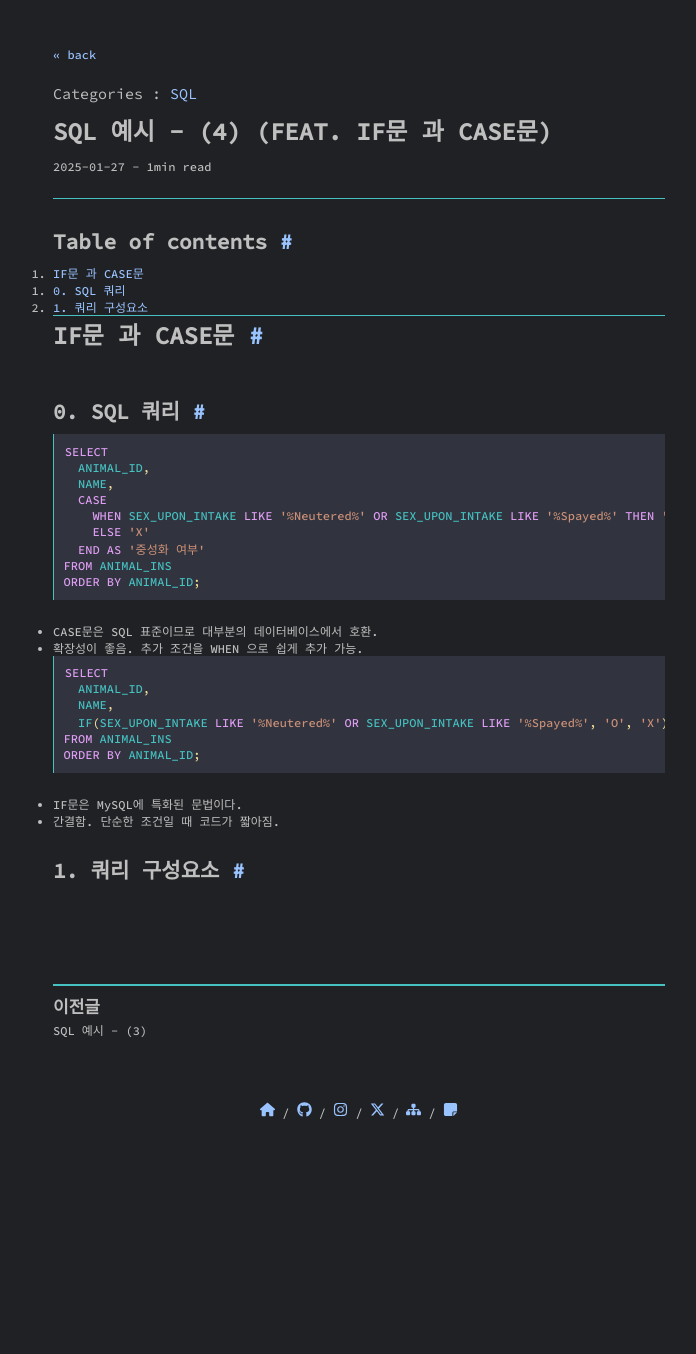
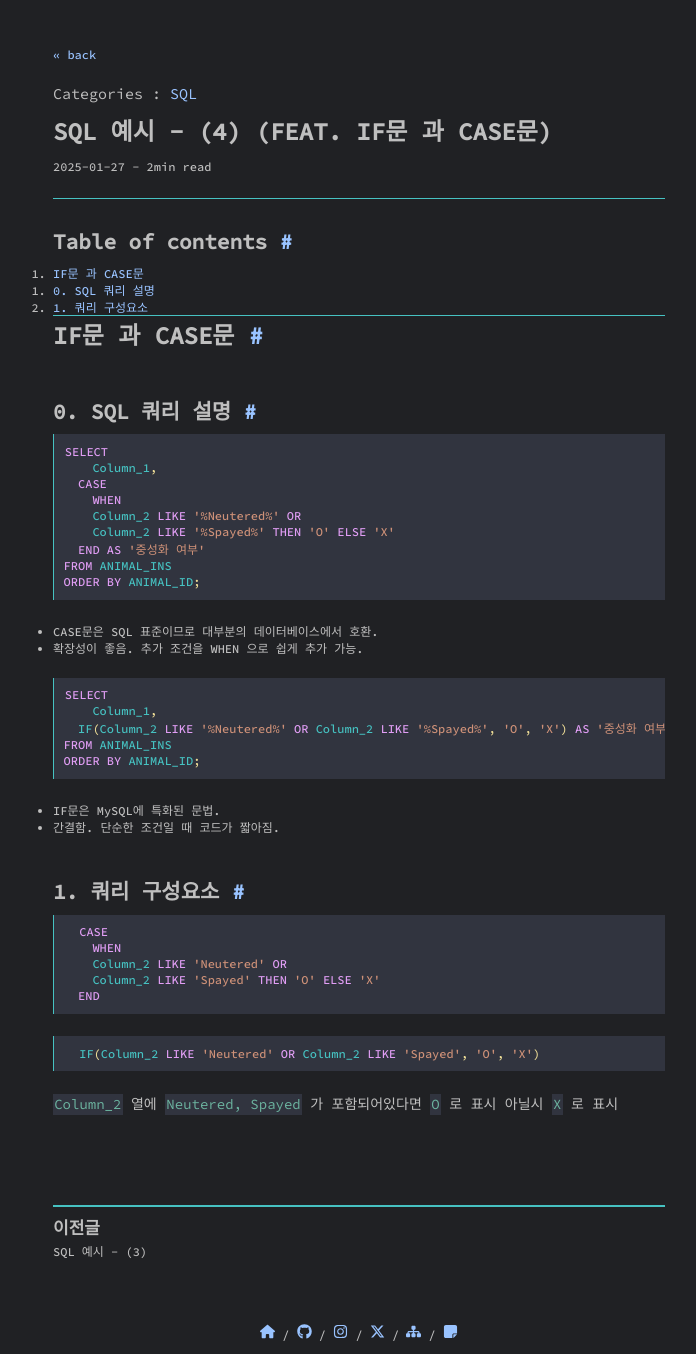
Before and after one commit to pozuhtuhv/pozuhtuhv.github.io, a Jekyll site: the page built from _posts/2025-01-27-sql-example-(4).md, in a window 1280 px wide. Shown: the whole page, without its empty margins (281-977 px from the left). Built offline with Jekyll 4.4.1, drawn with Linux system fonts in a browser that asks for light colours; some web fonts are replaced; comment, search, counter and statistics services are not loaded; before the commit the page ends 1132 px from its top, so only the background shows below that.

Commit message:
(upload) modify

````diff
--- a/_posts/2025-01-27-sql-example-(4).md
+++ b/_posts/2025-01-27-sql-example-(4).md
@@ -22,36 +22,49 @@ tag: [sql, example, question]
 
 # IF문 과 CASE문
 
-## 0. SQL 쿼리
+## 0. SQL 쿼리 설명
 ```sql
 SELECT
-  ANIMAL_ID,
-  NAME,
+    Column_1,
   CASE
-    WHEN SEX_UPON_INTAKE LIKE '%Neutered%' OR SEX_UPON_INTAKE LIKE '%Spayed%' THEN 'O'
-    ELSE 'X'
+    WHEN
+    Column_2 LIKE '%Neutered%' OR
+    Column_2 LIKE '%Spayed%' THEN 'O' ELSE 'X'
   END AS '중성화 여부'
 FROM ANIMAL_INS
 ORDER BY ANIMAL_ID;
 ```
 <br>
-
 - CASE문은 SQL 표준이므로 대부분의 데이터베이스에서 호환.
 - 확장성이 좋음. 추가 조건을 WHEN 으로 쉽게 추가 가능.
+
 <br>
-
 
 ```sql
 SELECT
-  ANIMAL_ID,
-  NAME,
-  IF(SEX_UPON_INTAKE LIKE '%Neutered%' OR SEX_UPON_INTAKE LIKE '%Spayed%', 'O', 'X') AS '중성화 여부'
+    Column_1,
+  IF(Column_2 LIKE '%Neutered%' OR Column_2 LIKE '%Spayed%', 'O', 'X') AS '중성화 여부'
 FROM ANIMAL_INS
 ORDER BY ANIMAL_ID;
 ```
 <br>
-
-- IF문은 MySQL에 특화된 문법이다.
+- IF문은 MySQL에 특화된 문법.
 - 간결함. 단순한 조건일 때 코드가 짧아짐.
+<br>
+<br>
 
 ## 1. 쿼리 구성요소
+```sql
+  CASE
+    WHEN
+    Column_2 LIKE 'Neutered' OR
+    Column_2 LIKE 'Spayed' THEN 'O' ELSE 'X'
+  END
+```
+<br>
+
+```sql
+  IF(Column_2 LIKE 'Neutered' OR Column_2 LIKE 'Spayed', 'O', 'X')
+```
+<br>
+`Column_2` 열에 `Neutered, Spayed` 가 포함되어있다면 `O` 로 표시 아닐시 `X` 로 표시
````
